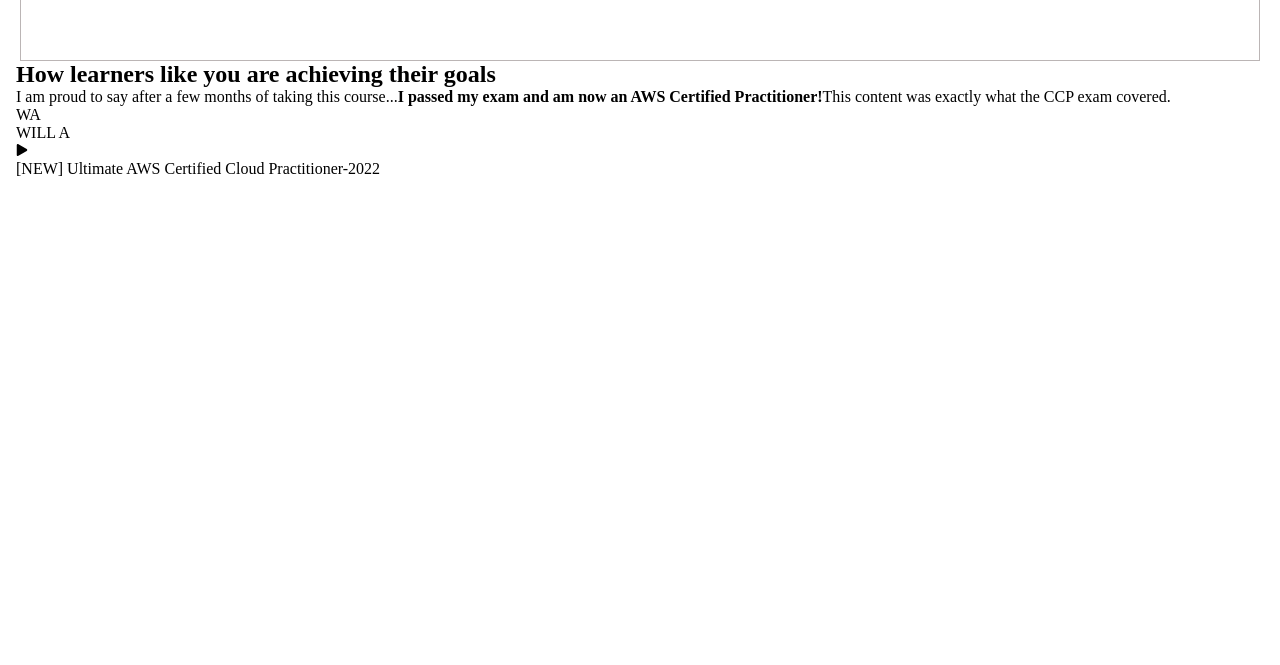
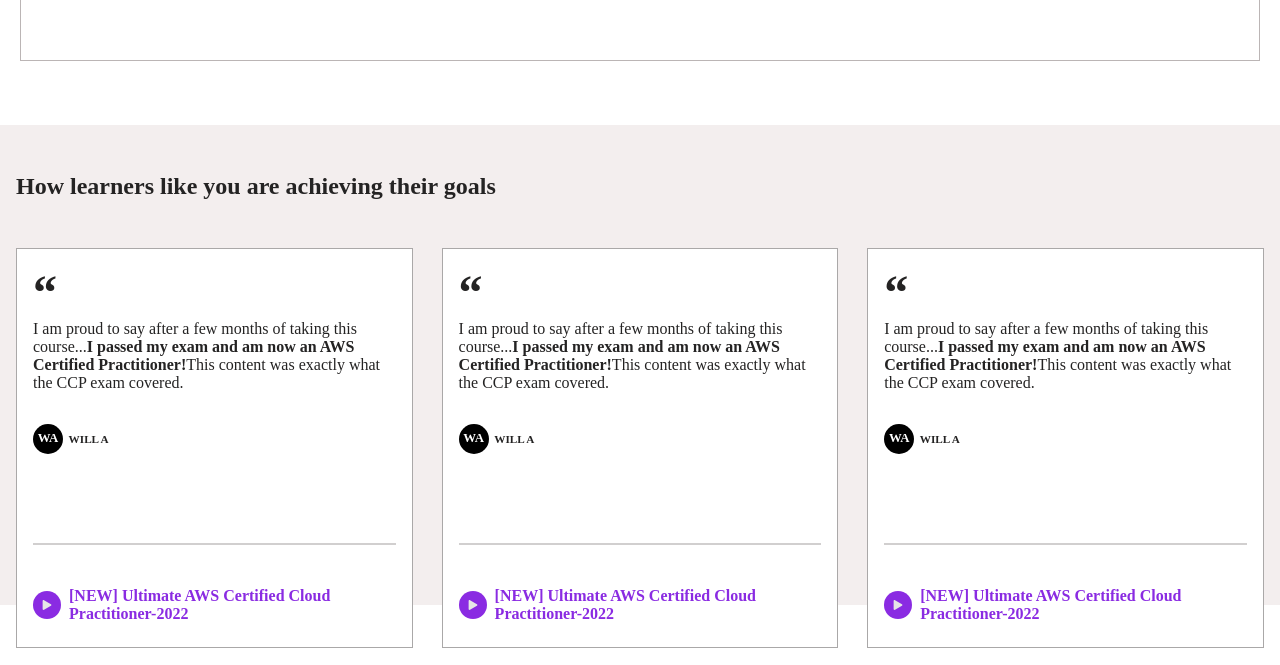
Before and after one commit to goodcoderCJ/learn4, a plain HTML site: page index.html in a window 1280 px wide. Shown: the part 1774-2439 px from the top of the page. Before the commit the page ends 2315 px from the top, so only its background shows below. Drawn offline with Linux system fonts and the light colour scheme.

Commit message:
work in progress

```diff
--- a/index.html
+++ b/index.html
@@ -205,26 +205,82 @@
     <section class="learners-goal-cards">
       <section class="goal-card">
         <figure>
-          <first-wrap>
+          <div class="first-wrap">
+            <span class="quotation-mark">&ldquo;</span>
             <blockquote>I am proud to say after a few months of taking this course...<b>I passed my exam and am now an
                 AWS
                 Certified Practitioner!</b>This content was exactly what the CCP exam covered.
             </blockquote>
             <figcaption>
-              <p>WA</p>
-              <p>WILL A</p>
+              <div class="persona">
+                <div class="abbr">
+                  <p>WA</p>
+                </div>
+                <p class="abbr-name">WILL A</p>
+              </div>
             </figcaption>
-          </first-wrap>
+          </div>
           <div class="second-wrap">
-            <div class="icon-wrap">
-              <img src="./icon/play.svg" alt="">
-              <p>[NEW] Ultimate AWS Certified Cloud Practitioner-2022</p>
-            </div>
+
+            <div class="play-icon-div"><img src="./icon/play.svg" alt=""></div>
+            <p>[NEW] Ultimate AWS Certified Cloud Practitioner-2022</p>
+
           </div>
         </figure>
       </section>
-      <section class="goal-card"></section>
-      <section class="goal-card"></section>
+      <section class="goal-card">
+        <figure>
+          <div class="first-wrap">
+            <span class="quotation-mark">&ldquo;</span>
+            <blockquote>I am proud to say after a few months of taking this course...<b>I passed my exam and am now an
+                AWS
+                Certified Practitioner!</b>This content was exactly what the CCP exam covered.
+            </blockquote>
+            <figcaption>
+              <div class="persona">
+                <div class="abbr">
+                  <p>WA</p>
+                </div>
+                <p class="abbr-name">WILL A</p>
+              </div>
+            </figcaption>
+          </div>
+          <div class="second-wrap">
+
+            <div class="play-icon-div">
+              <img src="./icon/play.svg" alt="">
+            </div>
+            <p>[NEW] Ultimate AWS Certified Cloud Practitioner-2022</p>
+
+          </div>
+        </figure>
+      </section>
+      <section class="goal-card">
+        <figure>
+          <div class="first-wrap">
+            <span class="quotation-mark">&ldquo;</span>
+            <blockquote>I am proud to say after a few months of taking this course...<b>I passed my exam and am now an
+                AWS
+                Certified Practitioner!</b>This content was exactly what the CCP exam covered.
+            </blockquote>
+            <figcaption>
+              <div class="persona">
+                <div class="abbr">
+                  <p>WA</p>
+                </div>
+                <p class="abbr-name">WILL A</p>
+              </div>
+            </figcaption>
+          </div>
+          <div class="second-wrap">
+
+            <div class="play-icon-div"><img src="./icon/play.svg" alt=""></div>
+            <p>[NEW] Ultimate AWS Certified Cloud Practitioner-2022</p>
+
+          </div>
+        </figure>
+      </section>
+
     </section>
   </section>
 </body>
--- a/style.css
+++ b/style.css
@@ -290,9 +290,87 @@ header a:hover {
 .learner-goals {
   height: 60vh;
   padding: 0 1em;
+  color: rgb(36, 35, 35);
+  background-color: rgb(243, 238, 238);
+  margin-top: 4em;
+}
+.goal-heading {
+  font-size: 1rem;
+  padding-top: 3em;
+}
+.learners-goal-cards {
+  margin-top: 3em;
+  display: flex;
+  justify-content: space-between;
+}
+.goal-card {
+  height: 50vh;
+  width: 31vw;
+  border: 1px solid rgb(170, 168, 168);
+  background-color: white;
+  padding: 1em;
+}
+.quotation-mark {
+  font-size: 3rem;
+  font-weight: bold;
+}
+figure {
+  display: flex;
+  flex-direction: column;
+  justify-content: space-around;
+}
+blockquote {
+  margin-bottom: 2em;
+}
+.first-wrap {
+  height: 35vh;
+  border-bottom: 2px solid rgb(209, 207, 207);
+}
+.second-wrap {
+  height: 15vh;
+  display: flex;
+  align-items: center;
+  justify-content: space-between;
+  color: blueviolet;
+  font-weight: bold;
+}
+.play-icon-div {
+  display: flex;
+  align-items: center;
+  justify-content: center;
+  width: 6vw;
+  aspect-ratio: 1;
+  background-color: blueviolet;
+  border-radius: 50%;
+}
+.play-icon-div img {
+  width: 10px;
+  height: 10px;
+  filter: invert(90%) saturate(100%);
+}
+.second-wrap p {
+  width: 70vw;
+  margin-left: 0.5em;
 }
 
-.icon-wrap img {
-  width: 12px;
-  height: 12px;
+.persona {
+  display: flex;
+  align-items: center;
 }
+.abbr {
+  width: 30px;
+  height: 30px;
+  border-radius: 50%;
+  display: flex;
+  align-items: center;
+  justify-content: center;
+  font-weight: bold;
+  color: white;
+  font-size: 0.8rem;
+  background-color: rgb(0, 0, 0);
+}
+.abbr-name {
+  margin-left: 0.5em;
+  font-size: 0.7rem;
+  font-weight: 900;
+}
```
